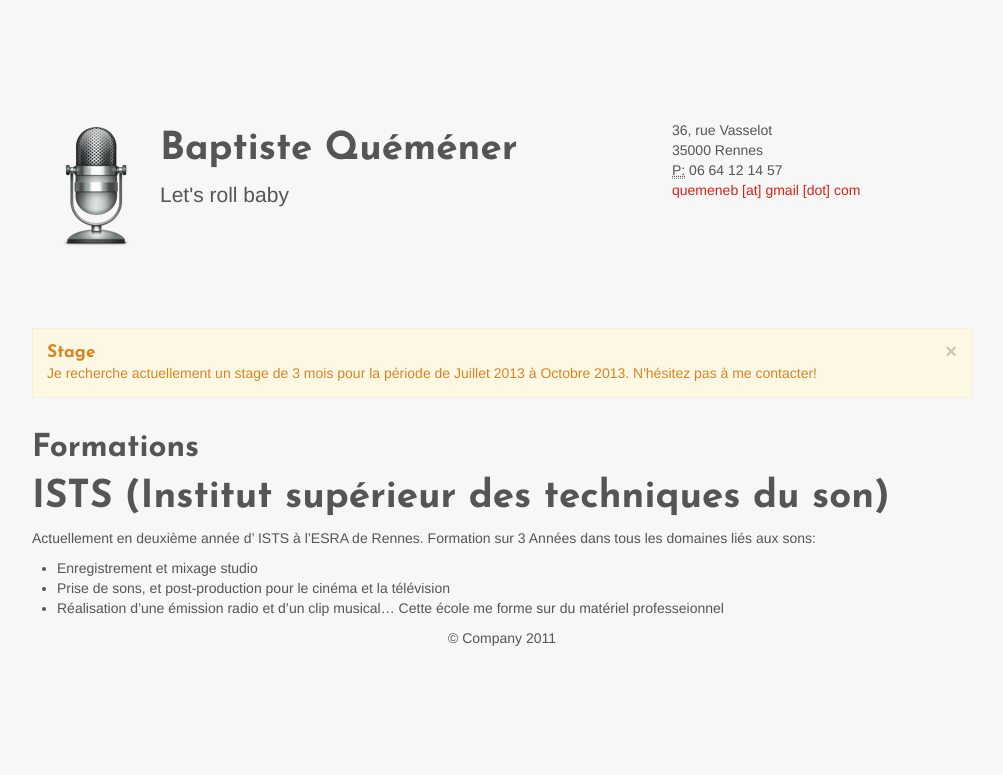
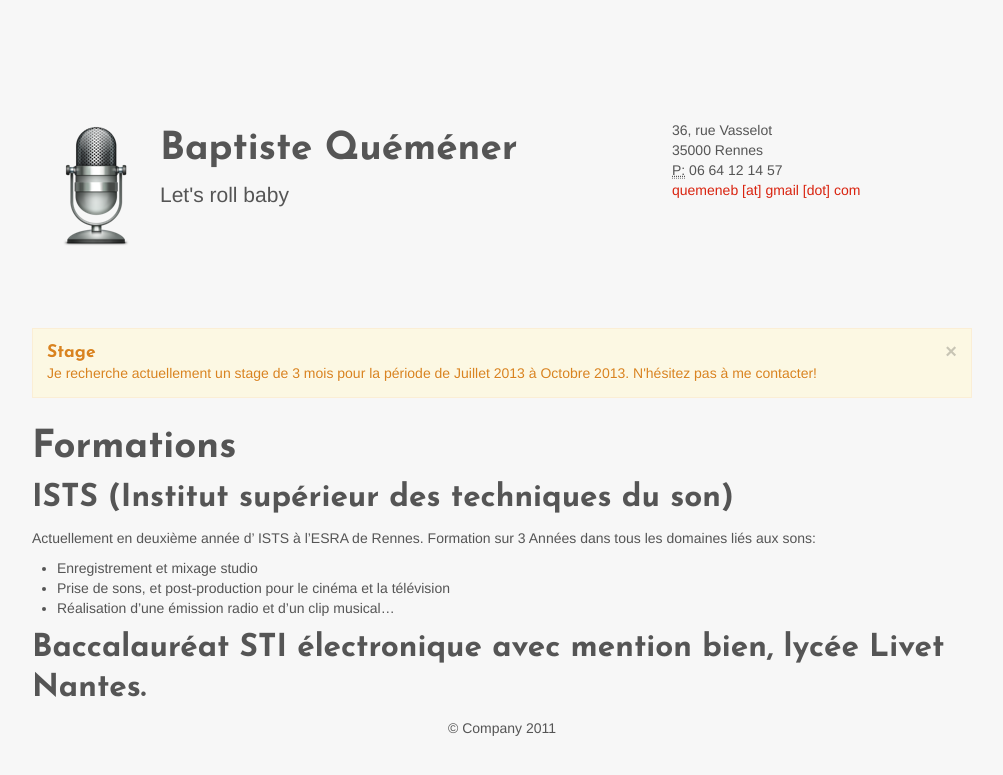
Before and after one commit to Baptisteq/baptisteq.github.com, a Jekyll site: the page built from cv.md, in a window 1280 px wide. Shown: the top 775 px of the page, without its empty margins (138-1141 px from the left). Built offline with Jekyll 4.4.1, drawn with Linux system fonts in a browser that asks for light colours.

Commit message:
Update cv.md

```diff
--- a/cv.md
+++ b/cv.md
@@ -2,10 +2,11 @@
 layout: cv
 ---
 
-## Formations
-# ISTS (Institut supérieur des techniques du son)
+# Formations
+## ISTS (Institut supérieur des techniques du son)
   Actuellement en deuxième année d' ISTS à l'ESRA de Rennes. Formation sur 3 Années dans tous les domaines liés aux sons:
   - Enregistrement et mixage studio
   - Prise de sons, et post-production pour le cinéma et la télévision
   - Réalisation d'une émission radio et d'un clip musical...
-  Cette école me forme sur du matériel professeionnel
+
+## Baccalauréat STI électronique avec mention bien, lycée Livet Nantes.
```
